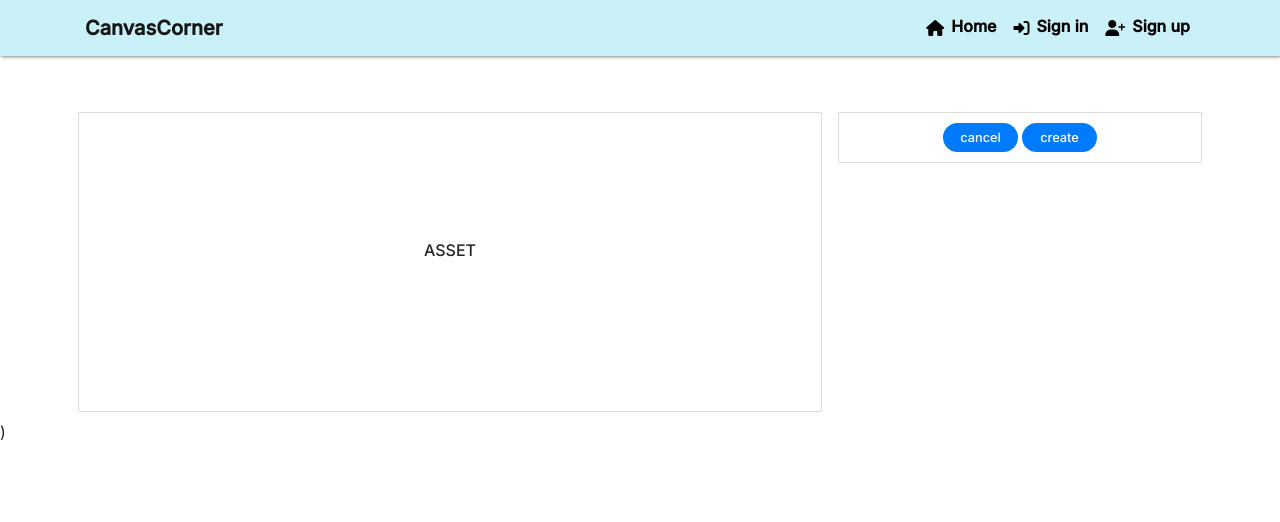
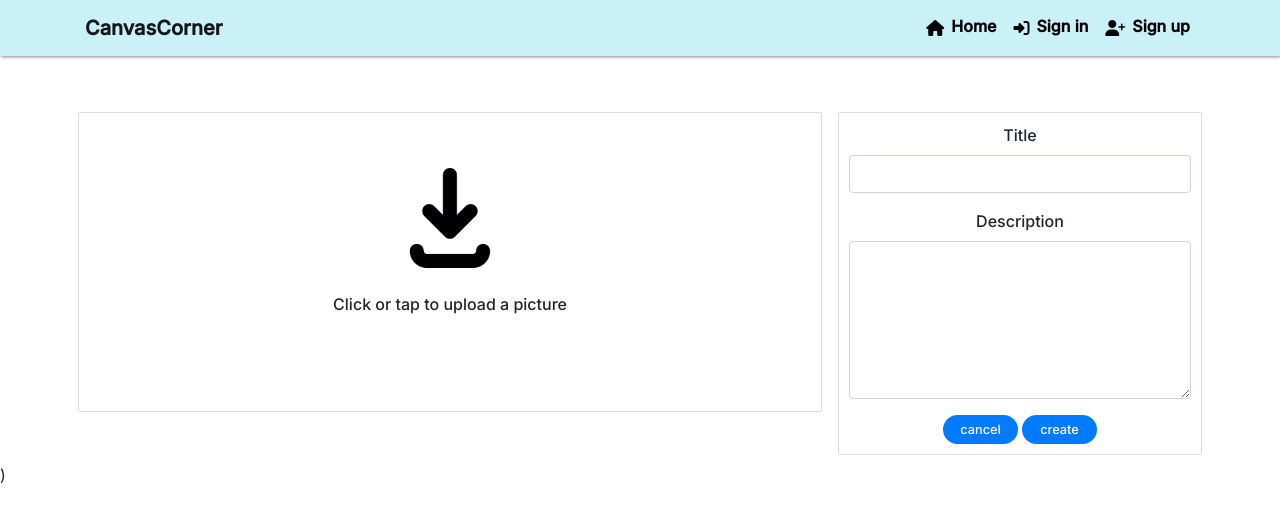
Before and after one commit to damidaramola/canvas-corner, a React (Create React App) app: page /posts/create in a window 1280 px wide. Shown: the top 522 px of the page. Built offline with nearby package versions, Linux system fonts and the light colour scheme; no server answers.

Commit message:
add input fields for post title and description

```diff
--- a/src/pages/posts/PostCreateForm.js
+++ b/src/pages/posts/PostCreateForm.js
@@ -10,11 +10,12 @@ import {
     Row,
   } from "react-bootstrap";
 
-import Upload from "../../assets/download image.png";
+import Upload from "../../assets/upload.png";
 
 import styles from "../../styles/PostCreateEditForm.module.css";
 import appStyles from "../../App.module.css";
 import btnStyles from "../../styles/Button.module.css";
+import Asset from "../../components/Asset";
 
 function PostCreateForm() {
 
@@ -23,7 +24,21 @@ function PostCreateForm() {
 // this text field holds cancel and create buttons
   const textFields = (
     <div className="text-center">
-      {/* Add your form fields here */}
+      <Form.Group>
+        <Form.Label>Title</Form.Label>
+        <Form.Control
+         type='text'
+         name='title'
+        />
+      </Form.Group>
+      <Form.Group>
+        <Form.Label>Description</Form.Label>
+        <Form.Control
+         as='textarea'
+         name='description'
+         rows={6}
+        />
+      </Form.Group>
 
 
 
@@ -52,7 +67,9 @@ function PostCreateForm() {
                   className="d-flex justify-content-center"
                   htmlFor="image-upload"
                 >
-                  ASSET
+                  <Asset
+                  src={Upload}
+                  message="Click or tap to upload a picture"/>
                 </Form.Label>
 
             </Form.Group>
```
Also changed, not shown: src/assets/download image.png (deleted), src/assets/upload.png (added).
